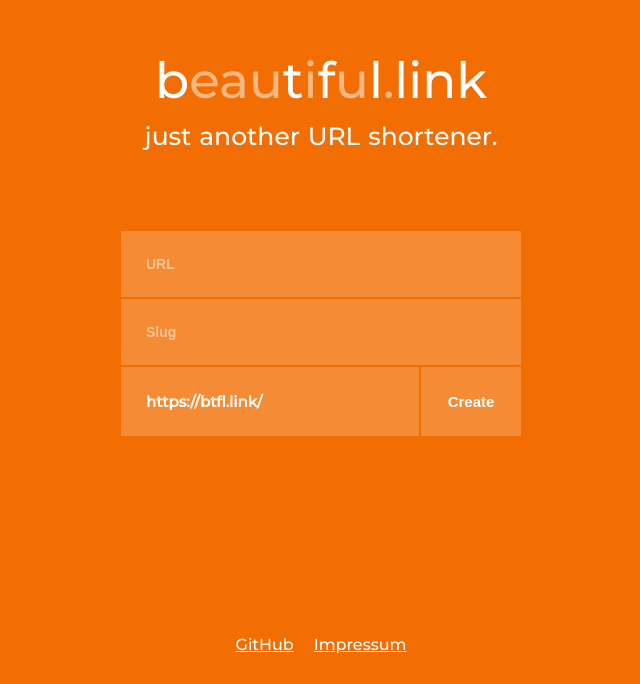
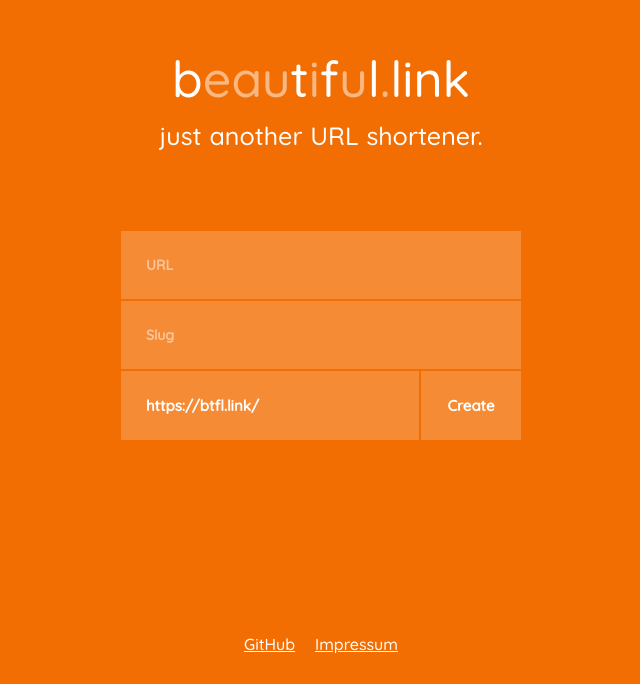
Before and after one commit to JonathanWbn/schort, a Next.js app: page / in a window 1280 px wide. Shown: the part 116-800 px from the top of the page, without its empty margins (319-959 px from the left). Built offline with nearby package versions, Linux system fonts and the light colour scheme.

Commit message:
Update: New font

```diff
--- a/pages/_app.js
+++ b/pages/_app.js
@@ -15,12 +15,12 @@
           <meta name="keywords" content="btfl url shortener" />
           <meta name="author" content="Jonathan Wieben" />
           <title>btfl.link</title>
-          <link href="https://fonts.googleapis.com/css?family=Montserrat:500" rel="stylesheet" />
+          <link href="https://fonts.googleapis.com/css?family=Quicksand:500" rel="stylesheet" />
         </Head>
         <Component {...pageProps} />
         <style global jsx>{`
           html {
-            font-family: 'Montserrat', sans-serif;
+            font-family: 'Quicksand', sans-serif;
             font-size: 16px;
             word-spacing: 1px;
             -ms-text-size-adjust: 100%;
@@ -36,6 +36,11 @@
             box-sizing: border-box;
             margin: 0;
             outline: none;
+          }
+
+          button,
+          input {
+            font-family: 'Quicksand', sans-serif;
           }
 
           body {
```
